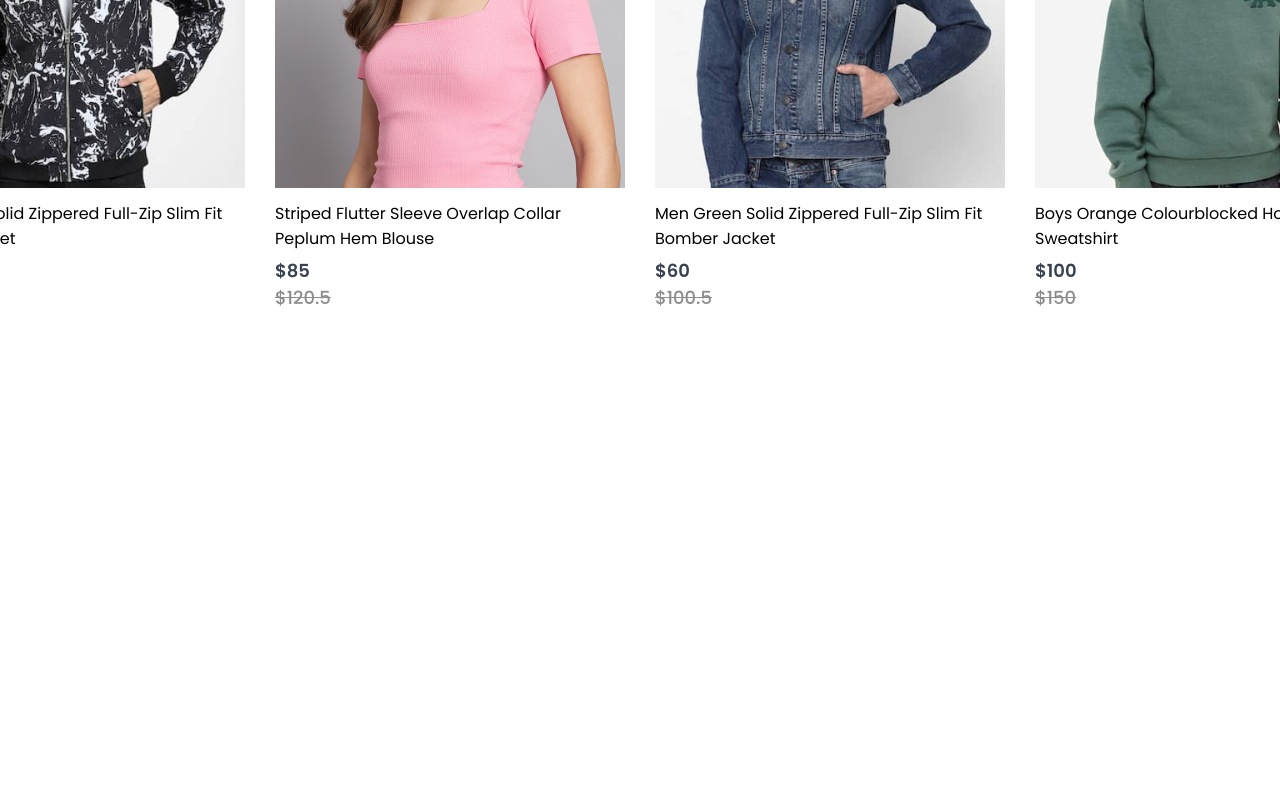
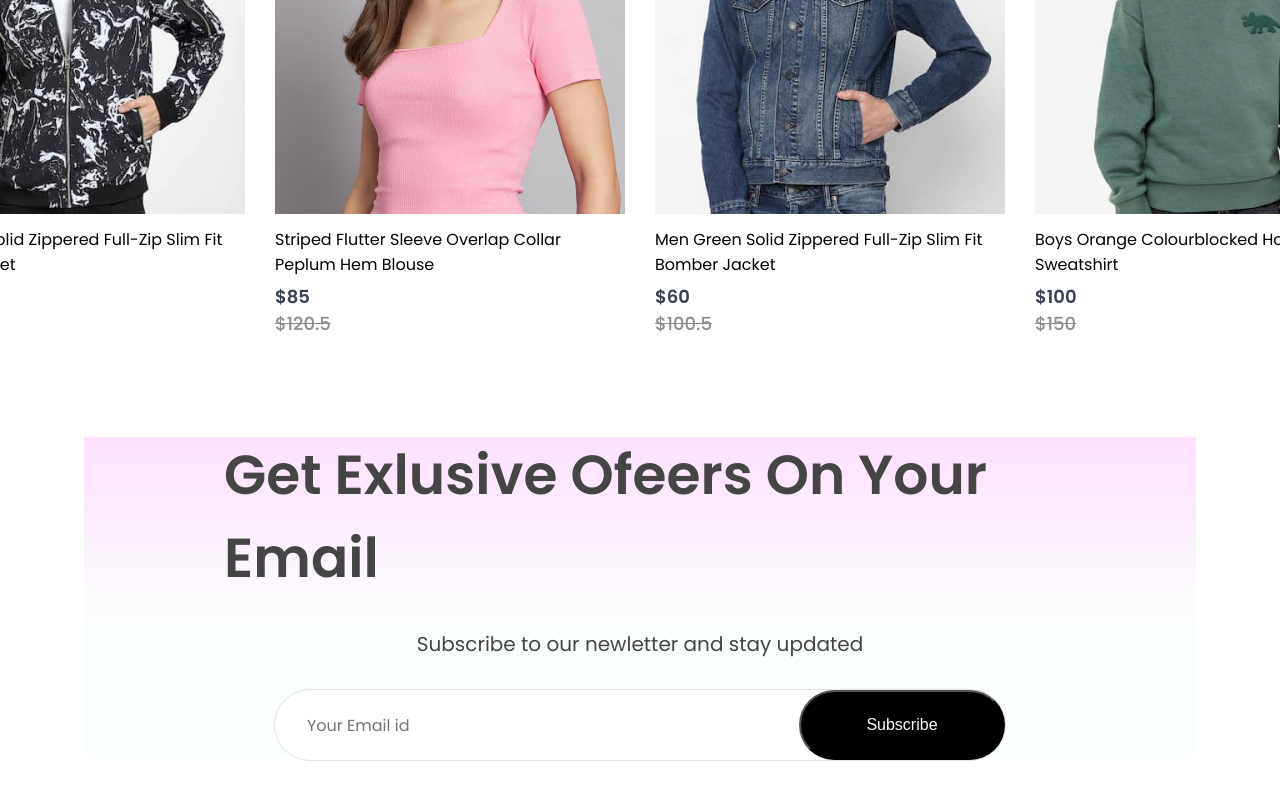
Before and after one commit to Norluciot/E-commerce, a React (Create React App) app: page / in a window 1280 px wide. Shown: the part 3195-3995 px from the top of the page. Before the commit the page ends 3506 px from the top, so only its background shows below. Built offline with nearby package versions, Linux system fonts and the light colour scheme.

Commit message:
NewsLetter Done

```diff
--- a/src/Components/NewCollections/NewCollections.css
+++ b/src/Components/NewCollections/NewCollections.css
@@ -2,8 +2,8 @@
     display: flex;
     flex-direction: column;
     align-items: center;
-    gap: 10px;
-    height: 90vh;
+    gap: 20px;
+    margin-bottom: 100px;
   }
 
   .new-collections h1 {
--- a/src/Components/NewsLetter/NewsLetter.css
+++ b/src/Components/NewsLetter/NewsLetter.css
@@ -0,0 +1,55 @@
+.newsletter{
+    width: 65%;
+    height: 40vh;
+    display: flex;
+    flex-direction: column;
+    align-items: center;
+    justify-content: center;
+    margin: auto;
+    padding: 0px 140px;
+    margin-bottom: 150px;
+    background: linear-gradient(180deg, #fde1ff, #e1ffea22 60%);
+    gap: 30px;
+}
+
+.newsletter h1{
+    color: #454545;
+    font-size: 55px;
+    font-weight: 600;
+}
+
+.newsletter p{
+    color: #454545;
+    font-size: 20px;
+}
+
+.newsletter div{
+    display: flex;
+    align-items: center;
+    justify-content: space-between;
+    background: white;
+    width: 730px;
+    height: 70px;
+    border-radius: 80px;
+    border: 1px solid #e3e3e3;
+}
+
+.newsletter input{
+    width: 500px;
+    margin-left: 30px;
+    border: none;
+    outline: none;
+    color: #616161;
+    font-family: Poppins;
+    font-size: 16px;
+}
+
+.newsletter div button{
+    width: 210px;
+    height: 70px;
+    border-radius: 80px;
+    background: black;
+    color: white;
+    font-size: 16px;
+    cursor: pointer;
+}
--- a/src/Components/NewsLetter/NewsLetter.jsx
+++ b/src/Components/NewsLetter/NewsLetter.jsx
@@ -1,5 +1,5 @@
-import React from 'react'
-import './NewsLetter.css'
+import React from "react";
+import "./NewsLetter.css";
 
 const NewsLetter = () => {
   return (
@@ -7,11 +7,13 @@
       <div className="newsletter">
         <h1>Get Exlusive Ofeers On Your Email</h1>
         <p>Subscribe to our newletter and stay updated</p>
+        <div>
+          <input type="email" placeholder="Your Email id" />
+          <button>Subscribe</button>
+        </div>
       </div>
-      <input type="email" placeholder='Your Email id' />
-      <button>Subscribe</button>
     </div>
-  )
-}
+  );
+};
 
-export default NewsLetter
+export default NewsLetter;
--- a/src/Pages/Shop.jsx
+++ b/src/Pages/Shop.jsx
@@ -3,6 +3,7 @@
 import Popular from '../Components/Popular/Popular'
 import Offers from '../Components/Offers/Offers'
 import NewCollections from '../Components/NewCollections/NewCollections'
+import NewsLetter from '../Components/NewsLetter/NewsLetter'
 
 const Shop = () => {
   return (
@@ -11,6 +12,7 @@
       <Popular/>
       <Offers/>
       <NewCollections/>
+      <NewsLetter/>
     </div>
   )
 }
```
